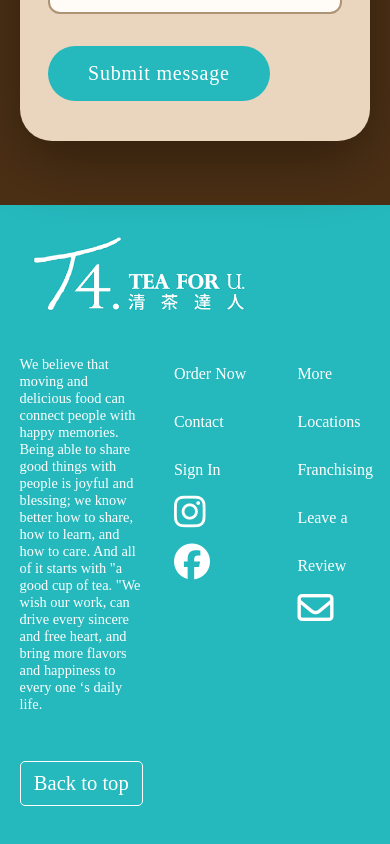
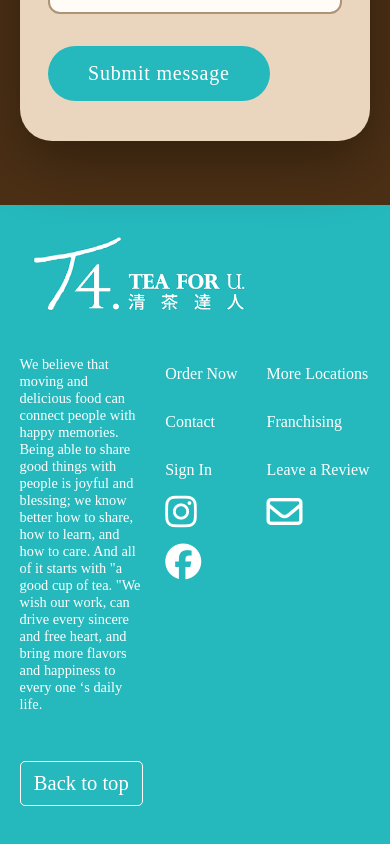
Before and after one commit to emilyahmad/T4OHIO, a React (Vite) app in the folder t4/: page /contact-us in a window 390 px wide. Shown: the part 761-1605 px from the top of the page. Built offline with nearby package versions, Linux system fonts and the light colour scheme; a web font is replaced by a local one.

Commit message:
quick change to footer col 2 & map

```diff
--- a/t4/src/components/Footer/Footer.css
+++ b/t4/src/components/Footer/Footer.css
@@ -25,12 +25,12 @@
 
 .footer-col1 {
     padding-top: 125%;
-    padding-left: 25%;
+    padding-left: 18%;
 }
 
 .footer-col2 {
     padding-top: 125%;
-    padding-left: 25%;
+    padding-right: 5%;
 }
 
 .footer-col1, .footer-col2 {
--- a/t4/src/components/Map/Map.css
+++ b/t4/src/components/Map/Map.css
@@ -19,9 +19,9 @@
 }
 
 .store-info-media iframe {
-    align-items: center;
     margin-top: -3.5rem;
-    margin-left: 1rem;
+    left: 50%;
+    transform: translateX(50%);
     width: 23rem;
     height: 20rem;
 }
```
